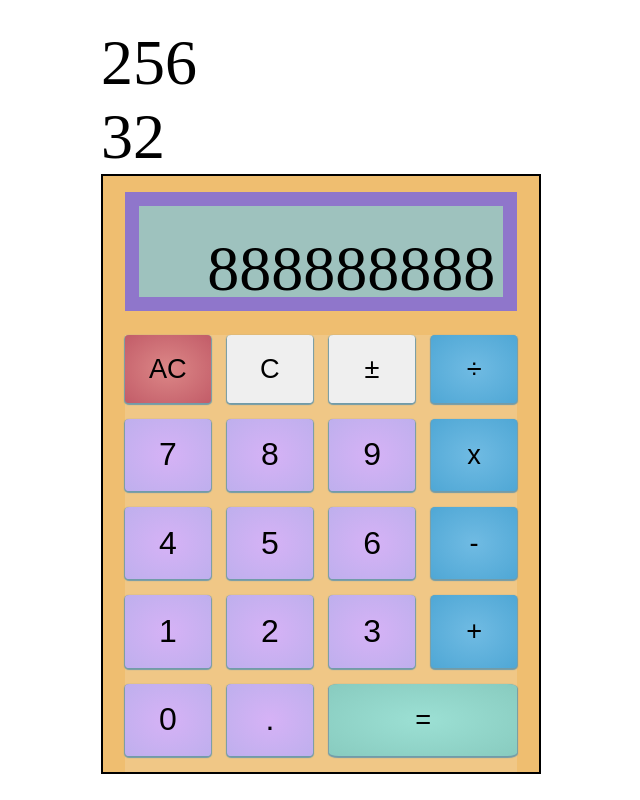
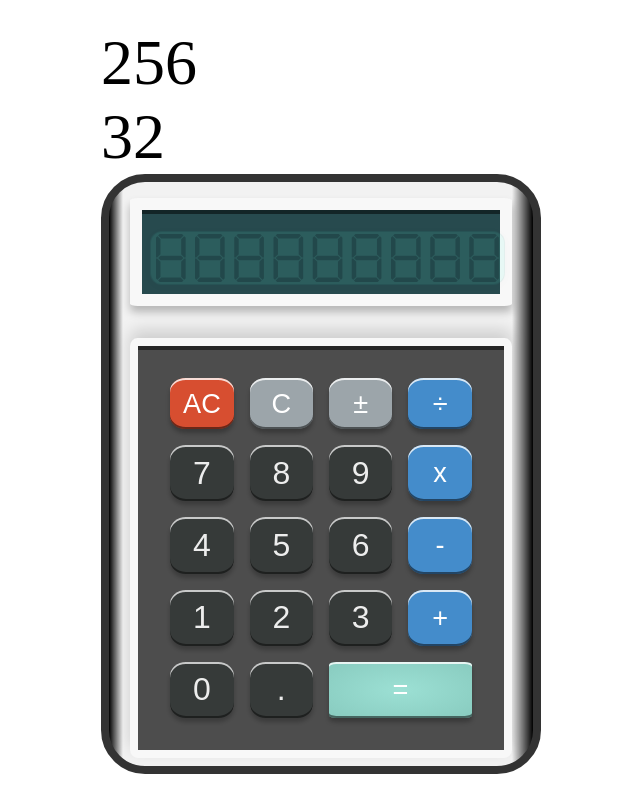
Before and after one commit to sam-martini/odin-calculator, a plain HTML site: page index.html in a window 1280 px wide. Shown: the whole page, without its empty margins (319-959 px from the left). Drawn offline with Linux system fonts and the light colour scheme.

Commit message:
feat: Add styles; Add fonts

```diff
--- a/style.css
+++ b/style.css
@@ -1,3 +1,13 @@
+@font-face {
+    font-family: 'DSEG';
+    src: url('fonts/DSEG7Classic-Regular.woff2') format('woff2'),
+         url('fonts/DSEG7Classic-Regular.woff') format('woff');
+}
+
+
+
+
+
 * {
     margin: 0;
     padding: 0;
@@ -16,26 +26,59 @@ body {
     display: flex;
     flex-direction: column;
     align-items: center;
-    gap: 1.5rem;
+    gap: 2rem;
     height: 75vh;
     width: 55vh;
 
-    border: 2px solid black;
-    background-color: #efbe70;
+    border: .5rem solid #333333;
+    border-radius: 2.75rem;
+
+
+    background-color: #F2F2F2;
+    background-image: linear-gradient(to right, #000000 0%, rgba(0, 0, 0, 0) 3.31%, rgba(0, 0, 0, 0) 95.03%, #000000 100%);
+
 }
 
 .screen {
     height: 20%;
     width: 90%;
 
-    text-align: end;
+    font-size: 3rem;
+
+    padding: 1.3rem .5rem 0 .5rem;
+
+    /*border: .9rem solid #8f76cb;*/
+    background-color: #274A4E;
+    border-radius: 2%;
+    border: 12px solid #F8F8F8;
+
+
+    font-family: 'DSEG', monospace;
+    position: relative;
+    box-shadow: 0 6px 8px rgba(0, 0, 0, 0.25),
+                inset 0 4px 0 rgba(0, 0, 0, 0.5);
 
     margin-top: 1rem;
-    padding-top: 1.6rem;
-    padding-right: .5rem;
 
-    border: .9rem solid #8f76cb;
-    background-color: #9ec2be;
+}
+
+.off-digits {
+    opacity: 10%;
+    mix-blend-mode: pass-through;
+    background-color: #5AFFE2;
+    position: absolute;
+    color: #003E33;
+    border: 1px solid rgba(0, 75, 71, 0.5);
+    box-shadow: 0px 1.61px 12.04px rgba(0, 0, 0, 0.2);
+    border-radius: 12.04px;
+
+
+}
+
+.digits {
+    z-index: 9;
+    color: #74FFFD;
+
 }
 
 .btn-container {
@@ -46,9 +89,20 @@ body {
     height: 80%;
     width: 90%;
 
-    padding-bottom: 1rem;
+    padding: 2rem;
 
-    background-color: #f0c786;
+
+    border-radius: 2%;
+    border: 8px solid #F8F8F8;
+
+    /*background-color: #f0c786;*/
+    background-color: #4D4D4D;
+
+    box-shadow: 0 -8px 16px rgba(0, 0, 0, 0.15),
+                inset 0 4px rgba(0, 0, 0, 0.5);
+
+    margin-bottom: .5rem;
+
 }
 
 .grid-col-span-2 {
@@ -62,27 +116,40 @@ body {
 button {
     border: transparent;
     font-size: 1.7rem;
-    border-radius: 5%;
-    box-shadow: 0px 1px 1px 1px rgb(113, 155, 169);
+    color: #FFFFFF;
+    border-radius: 25%;
+    box-shadow: 0px 4.15px 4.15px rgba(0, 0, 0, 0.25),
+                inset 0px 2.07px 0px rgba(255, 255, 255, 0.8),
+                inset 0px -2.07px 0px rgba(0, 0, 0, 0.5);
 }
 
 button:hover {
-    box-shadow: 0px 0px 0px 1px rgb(113, 155, 169);
+    /*box-shadow: 0px 0px 0px 1px rgb(113, 155, 169);*/
 }
 
 .num-btn {
     font-size: 2rem;
-    background-image: radial-gradient(#d6b2f6, #beafed);
+    /*background-image: radial-gradient(#d6b2f6, #beafed);*/
+    background-color: #343837;
+    opacity: 90%;
 }
 
 .op-btn {
-    background-image: radial-gradient(#70bbe3, #4fa7d5);
+    /*background-image: radial-gradient(#70bbe3, #4fa7d5);*/
+    background-color: #448ccb;
+
 }
 
 .ac-btn {
-    background-image: radial-gradient(#dc8787, #c25c68);
+    background-color: #D74E30;
+}
+
+.clear-btn,
+.plusminus-btn {
+    background-color: #9CA5AA;
 }
 
 .equals-btn {
     background-image: radial-gradient(#9ce0d4, #88cbbf);
+    border-radius: 5%;
 }
```
Also changed, not shown: fonts/DSEG7Classic-Regular.ttf (added), fonts/DSEG7Classic-Regular.woff (added), fonts/DSEG7Classic-Regular.woff2 (added).
